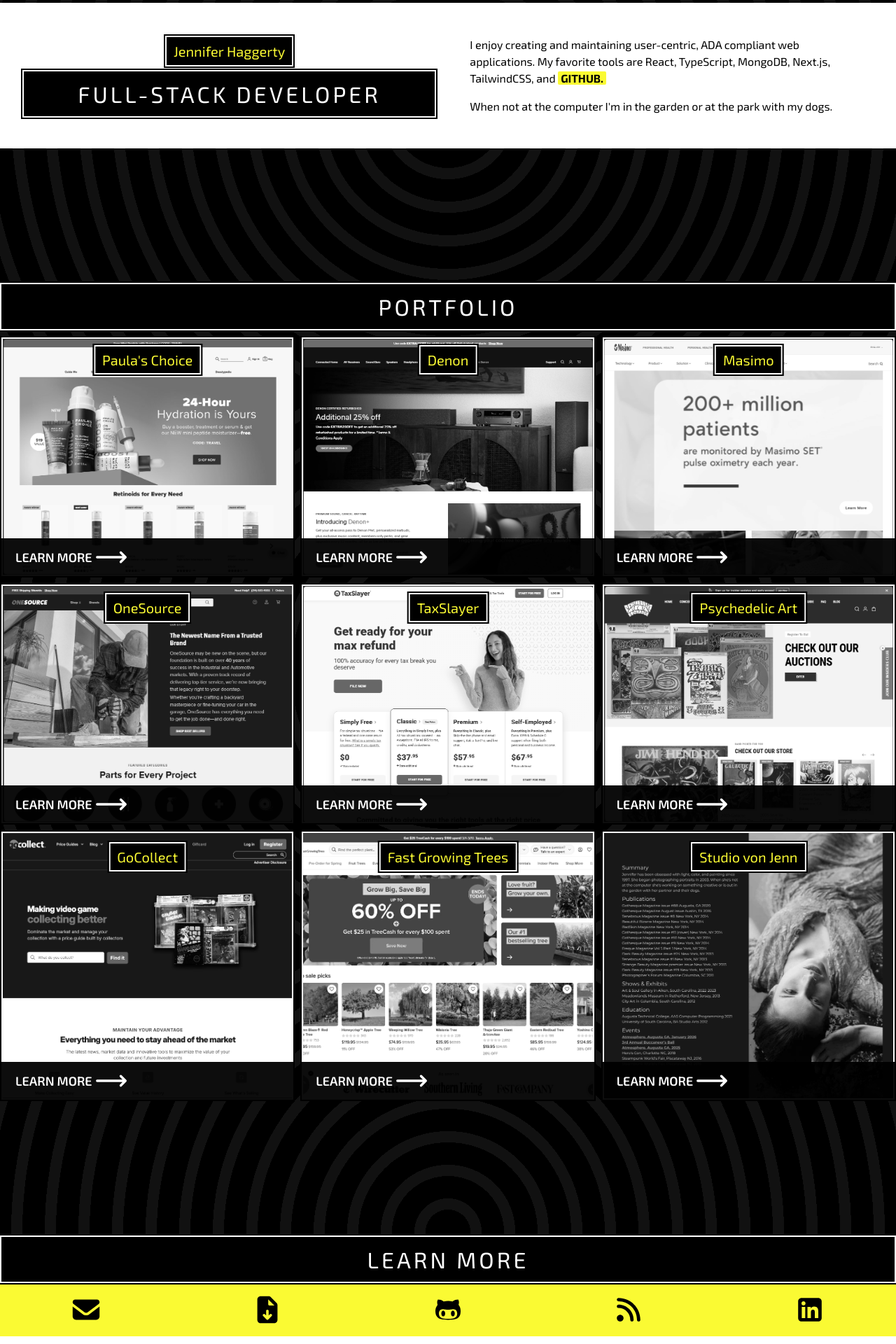
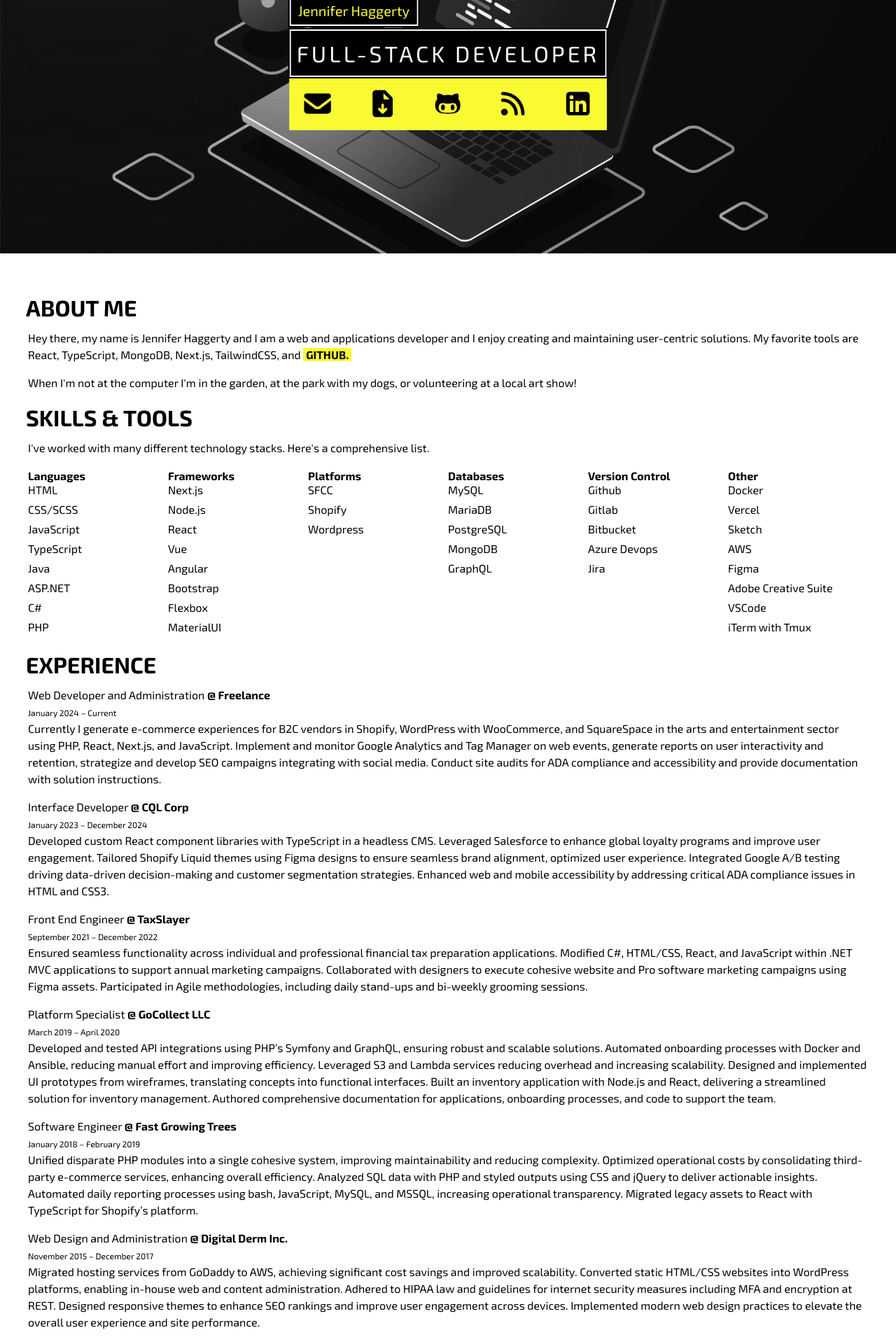
Before and after one commit to JennHaggerty/jenniferhaggerty.com, a Next.js app: page / in a window 1280 px wide. Shown: the part 240-2160 px from the top of the page at 70% size. Built offline with nearby package versions, Linux system fonts and the light colour scheme.

Commit message:
Updated index page with more content

```diff
--- a/app/components/Index.tsx
+++ b/app/components/Index.tsx
@@ -3,24 +3,197 @@
 import { site } from "@/src/site";
 import Section from "./Section";
 import Portfolio from "./Portfolio";
+import Nav from "./Nav";
 
 const Index = () => {
+  const iconMenu = site.menus.find((x) => x.id === "links-with-icons");
+  const horizontalPadding = "px-3! lg:px-8!";
+  const verticalPadding = "py-12!";
+  const padding = horizontalPadding + " " + verticalPadding;
+
   return (
-    <div
-      className={`${site.maxWidthClassname} w-full m-auto px-3 md:px-0 min-h-screen align-center`}
-    >
-      <Section customClass="flex bg-white p-8">
-        <div className="flex flex-col lg:flex-row gap-0 lg:gap-8 m-auto">
-          <div className="mb-3! md:mb-0 md:m-auto w-full">
-            <h1 className="lg:mx-auto!">{site.name}</h1>
+    <div className="portfolio-page bg-transparent!">
+      <div className="bg-white">
+        <div className="header">
+          <div className="desktop-title">
+            <h1>{site.name}</h1>
             <h2>{site.tagline}</h2>
+
+            {iconMenu && (
+              <Nav
+                id={iconMenu.id}
+                items={iconMenu.items}
+                customClassname={`${iconMenu.customClass}`}
+              />
+            )}
           </div>
-          <div className="md:m-auto">{site.homepageHeader}</div>
+          <img
+            src={`/images/featured.jpg`}
+            alt="Portrait of Jennifer Haggerty"
+          />
         </div>
-      </Section>
-      <Section>
+        <div className="mobile-title">
+          <h1>{site.name}</h1>
+          <h2>{site.tagline}</h2>
+
+          {iconMenu && (
+            <Nav
+              id={iconMenu.id}
+              items={iconMenu.items}
+              customClassname={`${iconMenu.customClass}`}
+            />
+          )}
+        </div>
+
+        <div className={padding}>
+          <div>
+            <h3>About me</h3>
+            <div>
+              <p>
+                Hey there, my name is Jennifer Haggerty and I am a web and
+                applications developer and I enjoy creating and maintaining
+                user-centric solutions. My favorite tools are React, TypeScript,
+                MongoDB, Next.js, TailwindCSS, and{" "}
+                <a href="https://github.com/JennHaggerty">Github.</a>
+              </p>
+              <p>
+                When I'm not at the computer I'm in the garden, at the park with
+                my dogs, or volunteering at a local art show!
+              </p>
+            </div>
+          </div>
+
+          <div>
+            <h3>Skills & Tools</h3>
+            <div>
+              <p>
+                I've worked with many different technology stacks. Here's a
+                comprehensive list.
+              </p>
+              <div className="p w-full! flex flex-wrap">
+                {site.skills.map((skill, i) => (
+                  <div key={`skill-${i}`} className="w-1/3 md:w-1/6 mb-2">
+                    <span className="font-bold">{skill.title}</span>
+                    <ul>
+                      {skill.content.split(",").map((skillItem, j) => (
+                        <li key={`skill-item-${j}`} className="leading-none">
+                          {skillItem}
+                        </li>
+                      ))}
+                    </ul>
+                  </div>
+                ))}
+              </div>
+            </div>
+          </div>
+
+          <div>
+            <h3>Experience</h3>
+            <div>
+              <p>
+                Web Developer and Administration{" "}
+                <span className="font-bold">@ Freelance</span>
+                <br />
+                <span className="text-xs!">January 2024 – Current</span>
+                <br />
+                Currently I generate e-commerce experiences for B2C vendors in
+                Shopify, WordPress with WooCommerce, and SquareSpace in the arts
+                and entertainment sector using PHP, React, Next.js, and
+                JavaScript. Implement and monitor Google Analytics and Tag
+                Manager on web events, generate reports on user interactivity
+                and retention, strategize and develop SEO campaigns integrating
+                with social media. Conduct site audits for ADA compliance and
+                accessibility and provide documentation with solution
+                instructions.
+              </p>
+              <p>
+                Interface Developer{" "}
+                <span className="font-bold">@ CQL Corp</span>
+                <br />
+                <span className="text-xs!">January 2023 – December 2024</span>
+                <br />
+                Developed custom React component libraries with TypeScript in a
+                headless CMS. Leveraged Salesforce to enhance global loyalty
+                programs and improve user engagement. Tailored Shopify Liquid
+                themes using Figma designs to ensure seamless brand alignment,
+                optimized user experience. Integrated Google A/B testing driving
+                data-driven decision-making and customer segmentation
+                strategies. Enhanced web and mobile accessibility by addressing
+                critical ADA compliance issues in HTML and CSS3.
+              </p>
+              <p>
+                Front End Engineer{" "}
+                <span className="font-bold">@ TaxSlayer</span>
+                <br />
+                <span className="text-xs!">September 2021 – December 2022</span>
+                <br />
+                Ensured seamless functionality across individual and
+                professional financial tax preparation applications. Modified
+                C#, HTML/CSS, React, and JavaScript within .NET MVC applications
+                to support annual marketing campaigns. Collaborated with
+                designers to execute cohesive website and Pro software marketing
+                campaigns using Figma assets. Participated in Agile
+                methodologies, including daily stand-ups and bi-weekly grooming
+                sessions.
+              </p>
+              <p>
+                Platform Specialist{" "}
+                <span className="font-bold">@ GoCollect LLC</span>
+                <br />
+                <span className="text-xs!">March 2019 – April 2020</span>
+                <br />
+                Developed and tested API integrations using PHP’s Symfony and
+                GraphQL, ensuring robust and scalable solutions. Automated
+                onboarding processes with Docker and Ansible, reducing manual
+                effort and improving efficiency. Leveraged S3 and Lambda
+                services reducing overhead and increasing scalability. Designed
+                and implemented UI prototypes from wireframes, translating
+                concepts into functional interfaces. Built an inventory
+                application with Node.js and React, delivering a streamlined
+                solution for inventory management. Authored comprehensive
+                documentation for applications, onboarding processes, and code
+                to support the team.
+              </p>
+              <p>
+                Software Engineer{" "}
+                <span className="font-bold">@ Fast Growing Trees</span>
+                <br />
+                <span className="text-xs!">January 2018 – February 2019</span>
+                <br />
+                Unified disparate PHP modules into a single cohesive system,
+                improving maintainability and reducing complexity. Optimized
+                operational costs by consolidating third-party e-commerce
+                services, enhancing overall efficiency. Analyzed SQL data with
+                PHP and styled outputs using CSS and jQuery to deliver
+                actionable insights. Automated daily reporting processes using
+                bash, JavaScript, MySQL, and MSSQL, increasing operational
+                transparency. Migrated legacy assets to React with TypeScript
+                for Shopify’s platform.
+              </p>
+              <p>
+                Web Design and Administration{" "}
+                <span className="font-bold">@ Digital Derm Inc.</span>
+                <br />
+                <span className="text-xs!">November 2015 – December 2017</span>
+                <br />
+                Migrated hosting services from GoDaddy to AWS, achieving
+                significant cost savings and improved scalability. Converted
+                static HTML/CSS websites into WordPress platforms, enabling
+                in-house web and content administration. Adhered to HIPAA law
+                and guidelines for internet security measures including MFA and
+                encryption at REST. Designed responsive themes to enhance SEO
+                rankings and improve user engagement across devices. Implemented
+                modern web design practices to elevate the overall user
+                experience and site performance.
+              </p>
+            </div>
+          </div>
+        </div>
+      </div>
+
+      <div>
         <Portfolio />
-      </Section>
+      </div>
     </div>
   );
 };
--- a/src/site.js
+++ b/src/site.js
@@ -13,19 +13,6 @@
   copyright: "Copyright © {{year}} Jennifer Haggerty.",
   font: "https://fonts.googleapis.com/css2?family=Exo+2:ital,wght@0,100..900;1,100..900&display=swap",
   description: "Interface and front end developer.",
-  homepageHeader: (
-    <div className="p">
-      <p>
-        I enjoy creating and maintaining user-centric, ADA compliant web
-        applications. My favorite tools are React, TypeScript, MongoDB, Next.js,
-        TailwindCSS, and <a href="https://github.com/JennHaggerty">Github.</a>
-      </p>
-      <p>
-        When not at the computer I'm in the garden or at the
-        park with my dogs.
-      </p>
-    </div>
-  ),
   menus: [
     {
       id: "portfolio",
@@ -40,8 +27,8 @@
           content: "Portfolio",
         },
         {
-          href: "/connect",
-          content: "Connect",
+          href: "/contact",
+          content: "Contact",
         },
       ]
     },
@@ -119,29 +106,13 @@
   ],
   skills: [
     {
-      title: "Front End",
-      content: "HTML, CSS, JavaScript, React, Webpack, Material UI, Bootstrap",
-    },
-    {
-      title: "Back End",
-      content: "Node, Java, ASP.NET, C#",
-    },
-    {
-      title: "Database",
-      content: "MySQL, MongoDB, GraphQL",
-    },
-    {
-      title: "Mobile",
-      content: "React Native, Ionic, Java, SDK, Swift",
-    },
-    {
       title: "Languages",
-      content: "HTML, CSS/SCSS, JavaScript, TypeScript, Java, C#, PHP",
+      content: "HTML, CSS/SCSS, JavaScript, TypeScript, Java, ASP.NET, C#, PHP",
     },
     {
       title: "Frameworks",
       content:
-        "Next.js, Node.js, React, Vue, Angular, Bootstrap, HeroUI, MaterialUI",
+        "Next.js, Node.js, React, Vue, Angular, Bootstrap, Flexbox, MaterialUI",
     },
     {
       title: "Platforms",
@@ -149,11 +120,7 @@
     },
     {
       title: "Databases",
-      content: "MySQL, MariaDB, PostgreSQL, MongoDB",
-    },
-    {
-      title: "Testing",
-      content: "Puppeteer, Jest",
+      content: "MySQL, MariaDB, PostgreSQL, MongoDB, GraphQL",
     },
     {
       title: "Version Control",
```
Also changed, not shown: app/contact/page.tsx (renamed from app/connect/page.tsx), public/images/featured.jpg (added).
